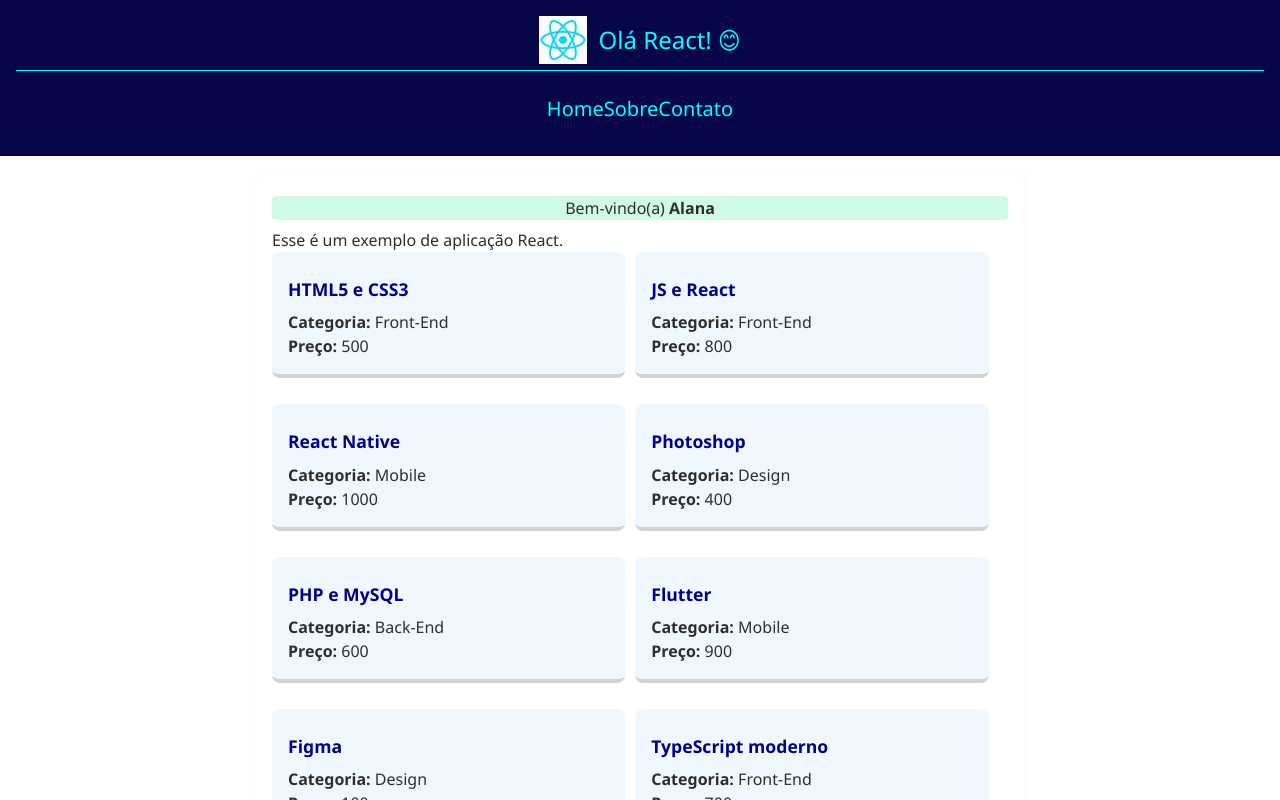
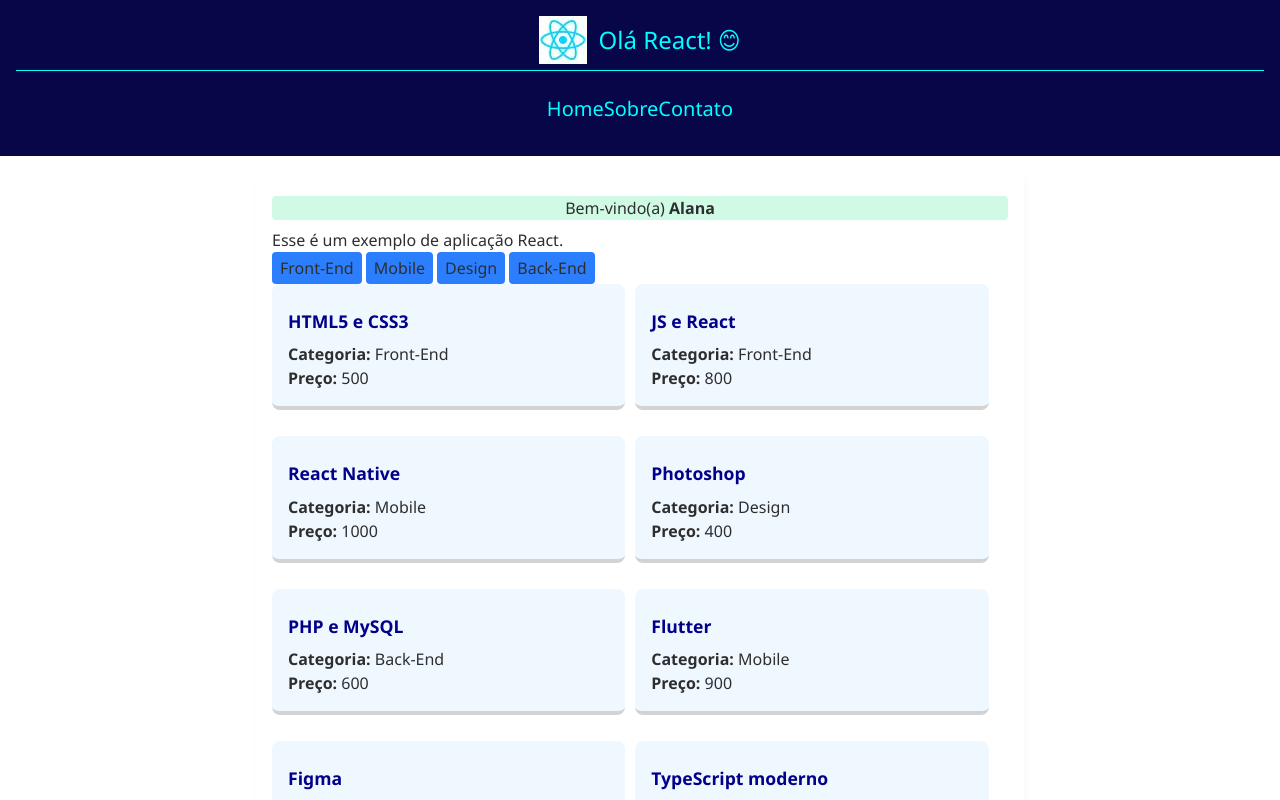
Before and after one commit to alanasrocha08/react-fundamentos, a React (Vite) app: page / in a window 1280 px wide. Shown: the top 800 px of the page. Built offline with nearby package versions, Linux system fonts and the light colour scheme.

Commit message:
Update Conteudo.tsx

```diff
--- a/src/components/Conteudo/Conteudo.tsx
+++ b/src/components/Conteudo/Conteudo.tsx
@@ -8,7 +8,6 @@ import ListaCursos from "../ListaCursos/ListaCursos";
 
 export default function Conteudo() {
   const categorias = [...new Set(cursos.map((curso) => curso.categoria))];
-  console.log(categorias);
 
   return (
     <main className={estilos.conteudo}>
@@ -19,6 +18,14 @@ export default function Conteudo() {
 
         <p>Esse é um exemplo de aplicação React.</p>
 
+        {categorias.map((categoria) => {
+          return (
+            <button className="rounded py-1 px-2 mr-1 bg-blue-500 hover:bg-red-500">
+              {categoria}
+            </button>
+          );
+        })}
+
         <ListaCursos />
       </section>
 
```
